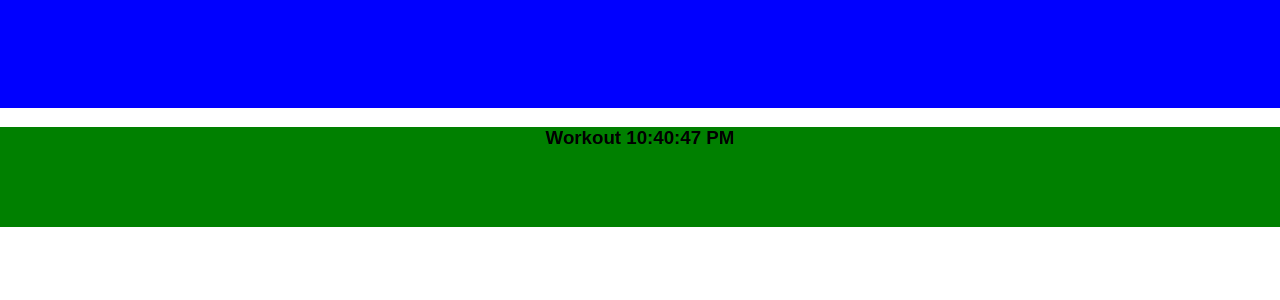
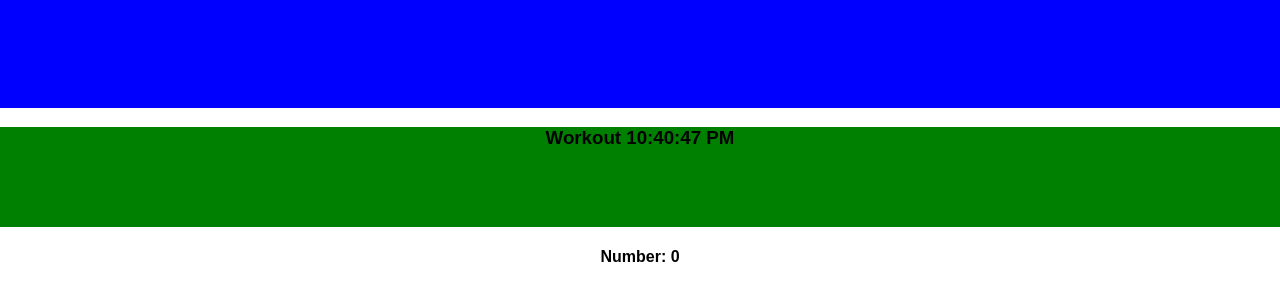
Before and after one commit to davideliason/react_fitness_log, a React (Create React App) app: page / in a window 1280 px wide. Shown: the part 92-392 px from the top of the page. Built offline with nearby package versions, Linux system fonts and the light colour scheme.

Commit message:
add number field to Workout state

```diff
--- a/src/Workout.js
+++ b/src/Workout.js
@@ -3,7 +3,10 @@ import React, {Component} from 'react';
 class Workout extends Component {
 	constructor(props) {
     super(props);
-    this.state = {date: new Date()};
+    this.state = {
+    	date: new Date(),
+        number: 0
+     };
 	}
 
 	componentDidMount(){
@@ -36,6 +39,7 @@ class Workout extends Component {
 		return (
 			   <div>
 					<h3 style={styleWorkout}>Workout {this.state.date.toLocaleTimeString()}</h3>
+					<h4> Number: {this.state.number} </h4>
 				</div>
 			);
 	}
```
